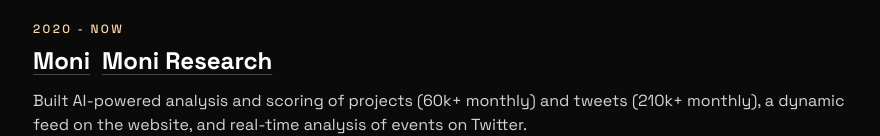
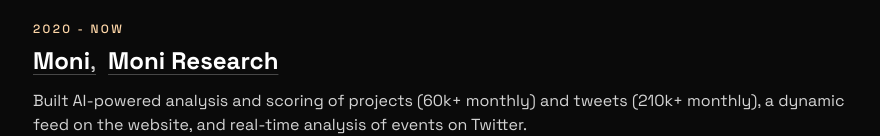
Before and after one commit to nanolookc/hrebeniuk, a website built with Vite: page src/index.html in a window 1280 px wide. Shown: the part 471-607 px from the top of the page, without its empty margins (199-1079 px from the left). Built offline with nearby package versions, Linux system fonts and the light colour scheme.

Commit message:
Style Moni project comma

```diff
--- a/src/index.html
+++ b/src/index.html
@@ -83,7 +83,7 @@
                 <a
                   href="https://moni.ai"
                   class="transition-opacity hover:opacity-70"
-                  >Moni</a
+                  >Moni<span class="font-normal text-neutral-300">,</span></a
                 >
                 <a
                   href="https://research.moni.ai"
```
Also changed, not shown: dist/assets/index-DKf6KGGq.css (deleted), dist/assets/index-tIpJYaQX.css (added), dist/index.html.
